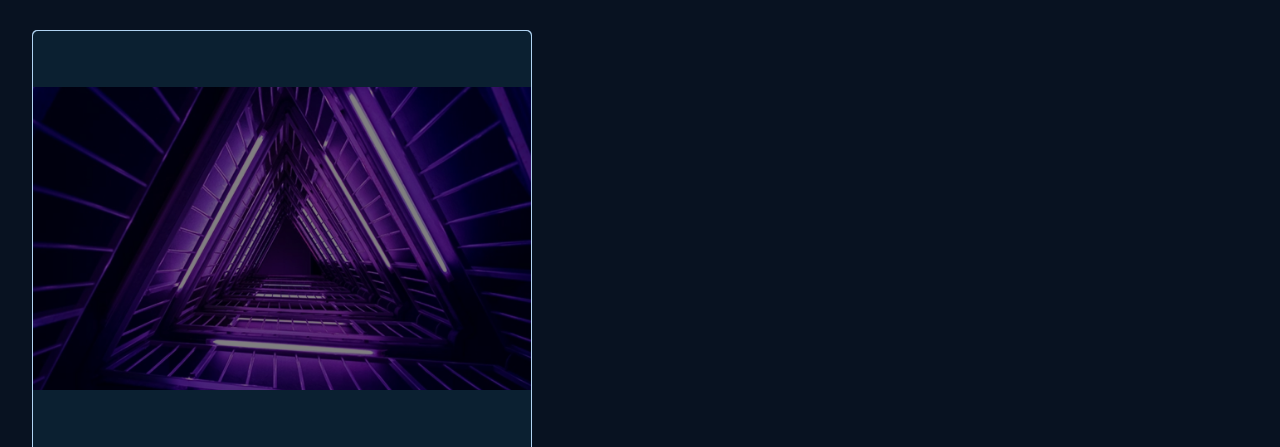
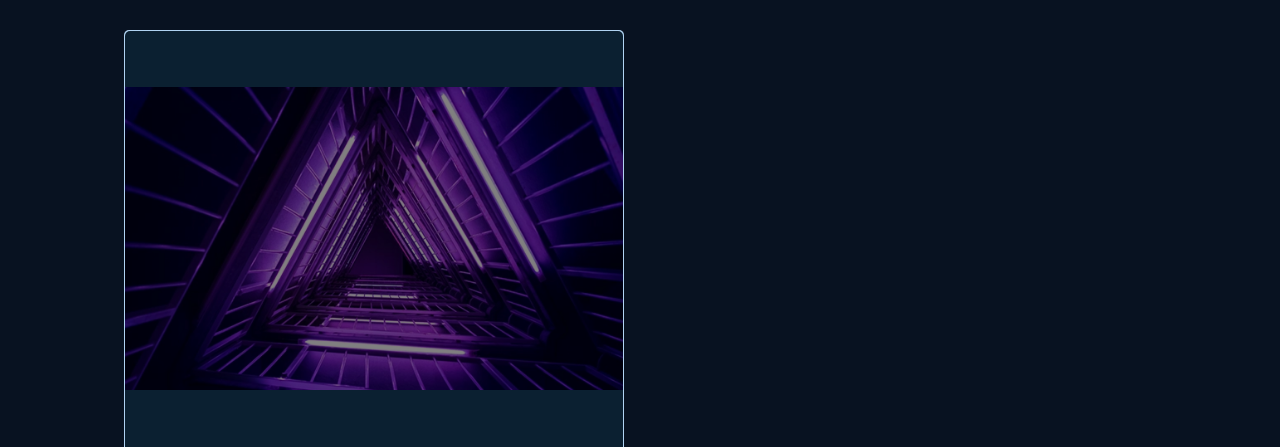
Before and after one commit to belabondar/Brainnest_Portfolio, a plain HTML site: page index.html in a window 1280 px wide. Shown: the part 2869-3316 px from the top of the page. Drawn offline with nearby package versions, Linux system fonts and the light colour scheme.

Commit message:
fixed spacing

```diff
--- a/index.html
+++ b/index.html
@@ -7,7 +7,7 @@
     <link rel="stylesheet" href="./normalize.css">
     <link rel="stylesheet" href="./styles.css">
     <link rel="stylesheet" href="https://cdn.jsdelivr.net/gh/devicons/devicon@v2.15.1/devicon.min.css">
-    <script src="script.js" defer></script>
+
     <title>Bela Bondar</title>
 </head>
 <body>
@@ -49,7 +49,7 @@
         </div>
     </header>
     <main>
-        <section class="my-projects content-wrapper">
+        <section class="content-wrapper">
         <h2 class="text-ml bold">My Projects</h2>
             <div class="project-grid">
                 <article class="card">
--- a/styles.css
+++ b/styles.css
@@ -139,11 +139,14 @@ main {
 main .content-wrapper {
     justify-content: center;
     align-content: center;
+    text-align: center;
 }
 
 main .project-grid {
     margin-top: 2em;
     display: grid;
+
+    place-content: start center;
 
     grid-template-columns: repeat(auto-fit, minmax(200px, 300px));
     gap: 2em;
@@ -230,6 +233,7 @@ footer {
 
 footer .content-wrapper {
     align-items: center;
+    text-align: center;
     gap: 1em;
 }
 
```
Also changed, not shown: script.js (deleted).
